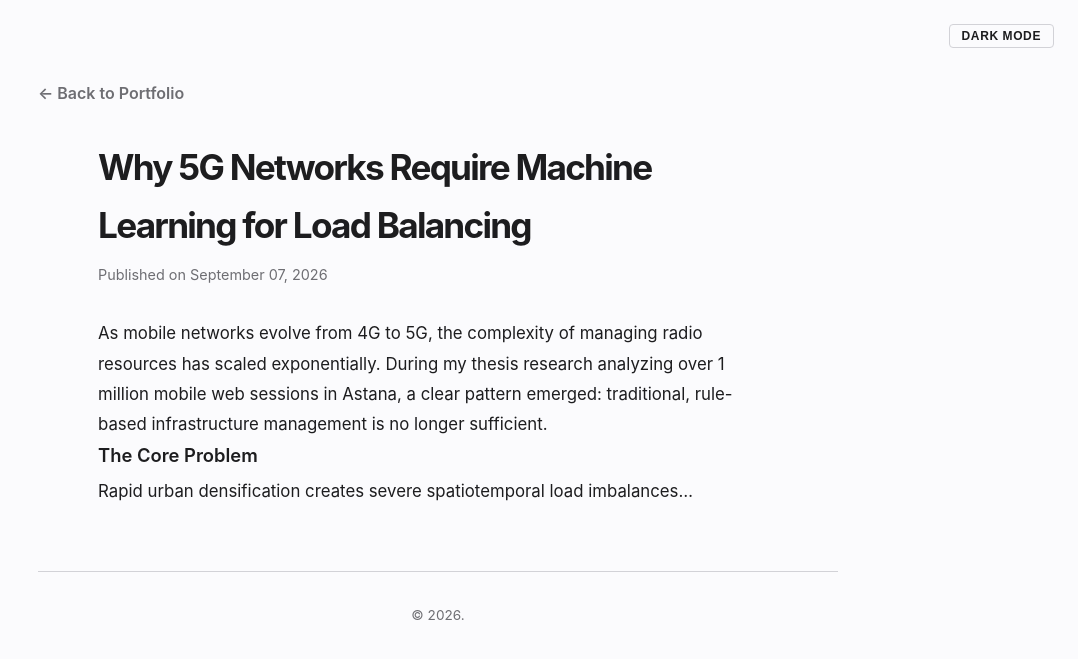
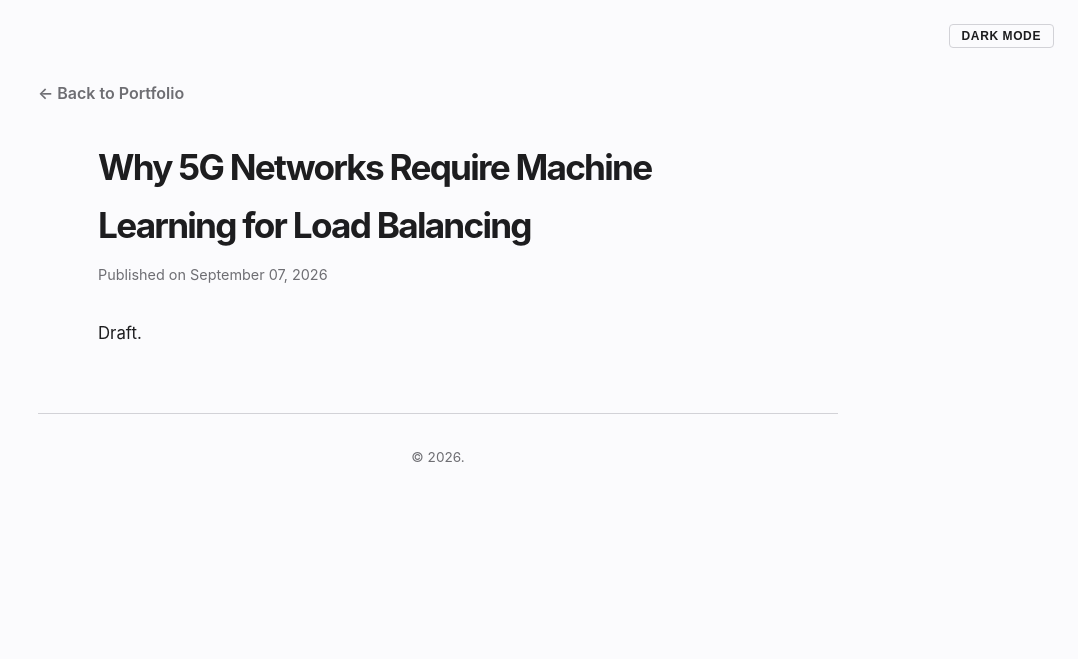
Before and after one commit to almansur04/almansur04.github.io, a Jekyll site: the page built from _posts/2026-09-07-why-5g-needs-machine-learning.md, in a window 1280 px wide. Shown: the top 659 px of the page, without its empty margins (202-1280 px from the left). Built offline with Jekyll 4.4.1, drawn with Linux system fonts in a browser that asks for light colours.

Commit message:
Mark blog post as draft
Added a draft status to the blog post on 5G and machine learning.

```diff
--- a/_posts/2026-09-07-why-5g-needs-machine-learning.md
+++ b/_posts/2026-09-07-why-5g-needs-machine-learning.md
@@ -3,7 +3,4 @@ layout: post
 title: "Why 5G Networks Require Machine Learning for Load Balancing"
 ---
 
-As mobile networks evolve from 4G to 5G, the complexity of managing radio resources has scaled exponentially. During my thesis research analyzing over 1 million mobile web sessions in Astana, a clear pattern emerged: traditional, rule-based infrastructure management is no longer sufficient.
-
-### The Core Problem
-Rapid urban densification creates severe spatiotemporal load imbalances...
+Draft.
```
